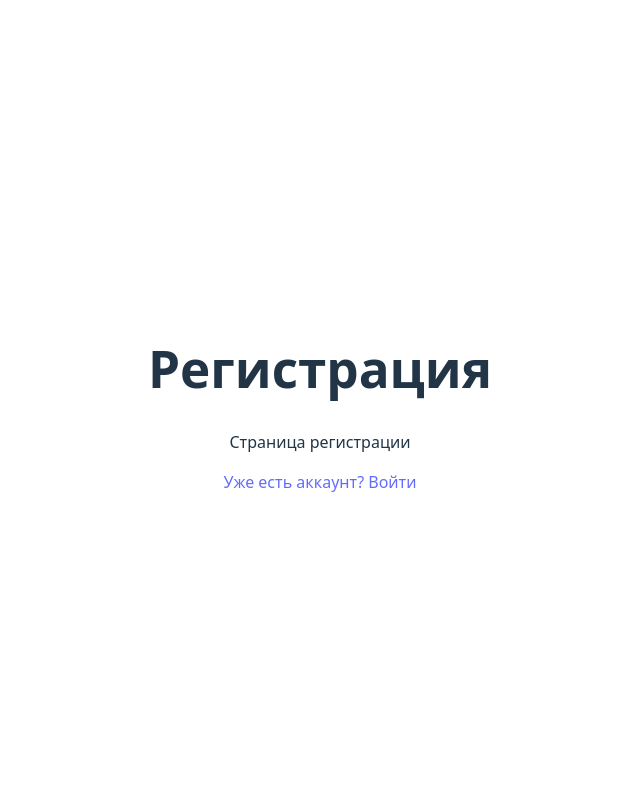
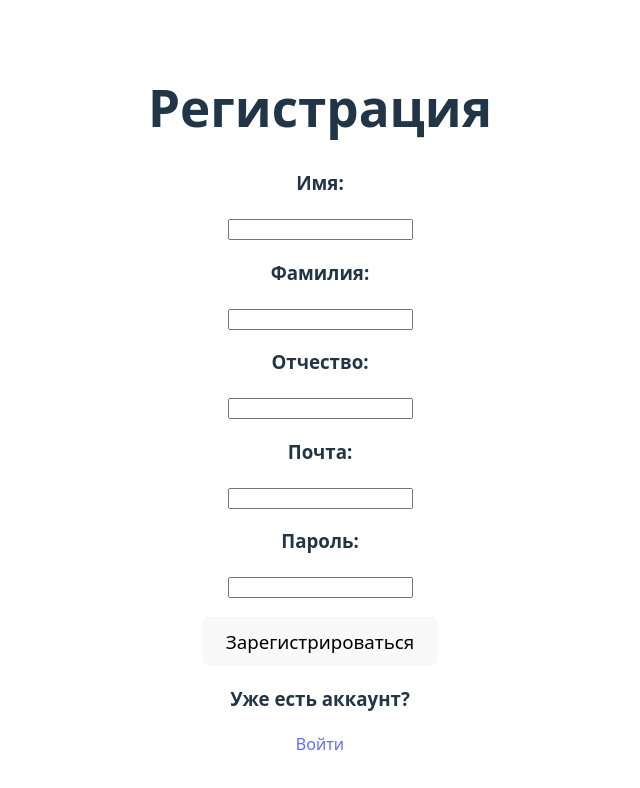
Before and after one commit to tessavduzup/rostelecom_hack_project, a React app in the folder frontend/: page /reg in a window 1280 px wide. Shown: the top 788 px of the page, without its empty margins (320-960 px from the left). Built offline with nearby package versions, Linux system fonts and the light colour scheme; the HTML template or start-up script is replaced by a standard one.

Commit message:
Add validation

```diff
--- a/frontend/package.json
+++ b/frontend/package.json
@@ -12,6 +12,7 @@
   "dependencies": {
     "react": "^19.1.1",
     "react-dom": "^19.1.1",
+    "react-hook-form": "^7.65.0",
     "react-router-dom": "^7.9.4"
   },
   "devDependencies": {
--- a/frontend/src/pages/Login.jsx
+++ b/frontend/src/pages/Login.jsx
@@ -1,33 +1,46 @@
-import { useNavigate, Link } from 'react-router-dom';
+import { Link } from 'react-router-dom';
 import React, { useState } from 'react';
+import { useForm } from 'react-hook-form';
+import { validateEmail, validatePassword } from '../utils/validators';
+
 
 function Login() {
-    const [username, setUsername] = useState('')
-    const [password, setPassword] = useState('')
+  const {
+      register,
+      handleSubmit,
+      formState: { errors }
+  } = useForm();
 
-    const handleSubmit = (e) => {
-      e.preventDefault()
-      console.log('Форма отправлена')
-    }
+  const onSubmit = (data) => {
+      alert(JSON.stringify(data))
+  }
 
   return (
     <>
       <div>
         <h1>Авторизация</h1>
-        <form onSubmit={handleSubmit}>
+        <form onSubmit={handleSubmit(onSubmit)}>
           <h3>Имя пользователя</h3>
           <input
             type="text"
-            value={username}
-            onChange={(e) => setUsername(e.target.value)}
+            {...register("username", {
+              required: "Имя пользователя обязательно",
+              validate: validateEmail
+            })}
           />
+          {errors.username && <p className="errors">{errors.username.message}</p>}
+
           <h3>Пароль</h3>
           <input
             type="password"
-            value={password}
-            onChange={(e) => setPassword(e.target.value)}
+            {...register("password", {
+              required: "Пароль обязателен",
+              validate: validatePassword
+            })}
           />
-          <button type='submit'>Отправить</button>
+          {errors.password && <p className="errors">{errors.password.message}</p>}
+
+          <h3><button type='submit'>Войти</button></h3>
         </form>
         <h4>Нет аккаунта?</h4>
         <Link to='/reg'>Зарегистрироваться</Link>
--- a/frontend/src/pages/Registration.jsx
+++ b/frontend/src/pages/Registration.jsx
@@ -1,12 +1,76 @@
-import React from 'react';
+import React, { useState } from 'react';
 import { Link } from 'react-router-dom';
+import { useForm } from 'react-hook-form';
+import { validateEmail, validatePassword, validateFIO } from '../utils/validators';
 
 function Registration() {
+    const {
+        register,
+        handleSubmit,
+        formState: { errors }
+    } = useForm();
+
+    const onSubmit = (data) => {
+        alert(JSON.stringify(data))
+    }
+
     return (
         <div>
             <h1>Регистрация</h1>
-            <p>Страница регистрации</p>
-            <Link to="/login">Уже есть аккаунт? Войти</Link>
+            <form onSubmit={handleSubmit(onSubmit)}>
+                <h3>Имя:</h3>
+                <input
+                    type="text"
+                    {...register("first_name", {
+                        required: "Имя обязательно",
+                        validate: validateFIO
+                    })}
+                />
+                {errors.first_name && <p className="errors">{errors.first_name.message}</p>}
+
+                <h3>Фамилия:</h3>
+                <input
+                    type="text"
+                    {...register("last_name", {
+                        required: "Фамилия обязательна",
+                        validate: validateFIO
+                    })}
+                />
+                {errors.last_name && <p className="errors">{errors.last_name.message}</p>}
+
+                <h3>Отчество:</h3>
+                <input
+                    type="text"
+                    {...register("middle_name", {
+                        required: "Отчество обязательно",
+                        validate: validateFIO
+                    })}
+                />
+                {errors.middle_name && <p className="errors">{errors.middle_name.message}</p>}
+
+                <h3>Почта:</h3>
+                <input
+                    type="email"
+                    {...register("email", {
+                        required: "Почта обязательна",
+                        validate: validateEmail
+                    })}
+                />
+                {errors.email && <p className="errors">{errors.email.message}</p>}
+
+                <h3>Пароль:</h3>
+                <input
+                    type="password"
+                    {...register("password", {
+                        required: "Пароль обязателен",
+                        validate: validatePassword
+                    })}
+                />
+                {errors.password && <p className="errors">{errors.password.message}</p>}
+                <h3><button type='submit'>Зарегистрироваться</button></h3>
+            </form>
+            <h3>Уже есть аккаунт?</h3>
+            <Link to="/login">Войти</Link>
         </div>
     )
 }
--- /dev/null
+++ b/frontend/src/utils/validators.js
@@ -0,0 +1,35 @@
+export const validatePassword = (value) => {
+    if (value.length < 8) {
+        return 'Пароль должен быть минимум 8 символов';
+    } else if (!/[A-Z]/.test(value)) {
+        return 'Пароль должен содержать хотя бы одну заглавную букву';
+    } else if (!/[a-z]/.test(value)) {
+        return 'Пароль должен содержать хотя бы одну строчную букву';
+    } else if (!/[0-9]/.test(value)) {
+        return 'Пароль должен содержать хотя бы одну цифру';
+    }
+    return true;
+};
+
+export const validateEmail = (value) => {
+    const emailRegex = /^[^\s@]+@[^\s@]+\.[^\s@]+$/;
+    if (!emailRegex.test(value)) {
+        return 'Введите корректный email адрес';
+    }
+    return true;
+};
+
+export const validateFIO = (value) => {
+    if (value.length < 2) {
+        return 'Минимум 2 символа';
+    } else if (!/^[a-zA-Zа-яА-ЯёЁ\s-]+$/.test(value)) {
+        return 'Может содержать только буквы, пробелы и дефисы';
+    }
+    return true;
+};
+
+export default {
+    validatePassword,
+    validateEmail,
+    validateFIO,
+};
```
Also changed, not shown: 1 other file (tests, documents, lock files or other folders).
